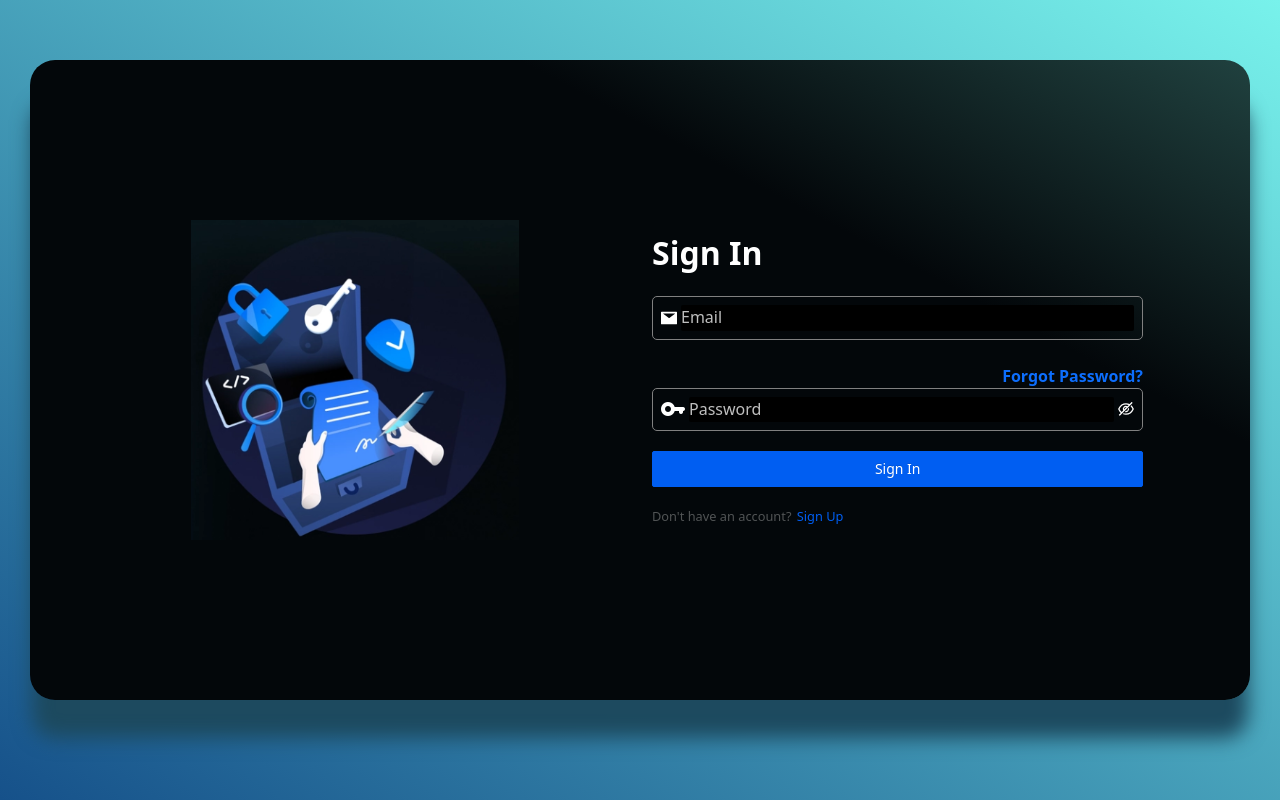
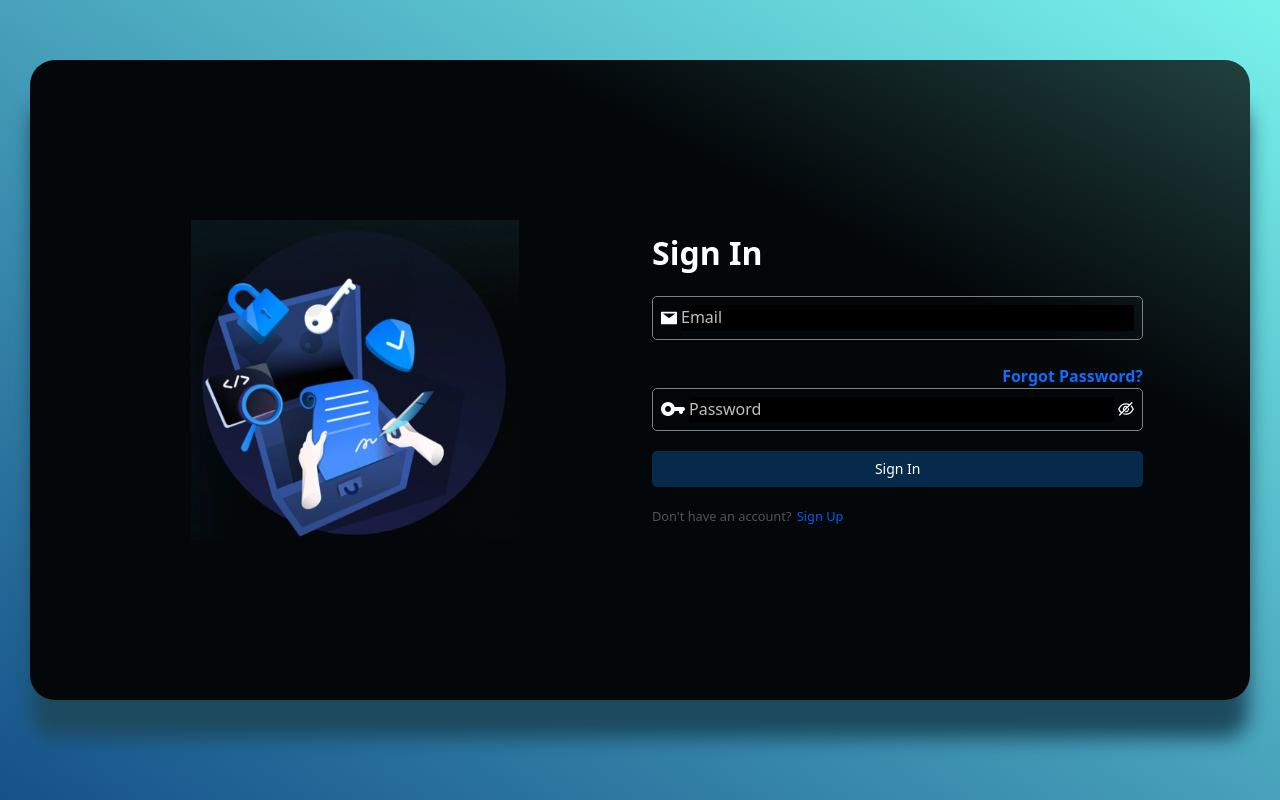
Before and after one commit to RenishIs/assets-frontend, a React (Create React App) app: page /user/login in a window 1280 px wide. Built offline with nearby package versions, Linux system fonts and the light colour scheme; no server answers.

Commit message:
updated app styling, removed warnings

```diff
--- a/src/Components/UI/Loader.js
+++ b/src/Components/UI/Loader.js
@@ -3,7 +3,7 @@ import { PacmanLoader } from "react-spinners";
 const Loader = () => {
     return (
         <div className='app-loader d-flex justify-content-center align-items-center'>
-            <PacmanLoader color='white' size={40}/>
+            <PacmanLoader color='#001529' size={40}/>
         </div>
     )
 }
--- a/src/Components/UI/Timeline.js
+++ b/src/Components/UI/Timeline.js
@@ -10,6 +10,7 @@ const Timeline = ({data}) => {
         {
             data?.map(item => (
                 <VerticalTimelineElement className="vertical-timeline-element--work"
+                                         key={item.id}
                                          contentStyle={{ background: '#001529' }}
                                          contentArrowStyle={{ borderRight: '7px solid #001529' }}
                                          icon={<UserOutlined />}
--- a/src/index.css
+++ b/src/index.css
@@ -182,7 +182,7 @@ div#authForm .ant-input:focus{
 	height: 100%; /* Full height */
 	overflow: auto; /* Enable scroll if needed */
 	background-color: rgb(0, 0, 0); /* Fallback color */
-	background-color: rgba(0, 0, 0, 0.4); /* Black w/ opacity */
+	background-color: rgba(0, 21, 41, 0.4); /* Black w/ opacity */
 
 }
 
@@ -190,3 +190,19 @@ div#authForm .ant-input:focus{
 	width: 90% !important;
 	margin-left: 2rem;
 }
+
+.ant-btn-primary {
+	background-color: #07294a;
+	border: #001529;
+	border-radius: 5px
+}
+
+.ant-btn-primary:hover {
+	background-color: rgba(7, 41, 74, 0.9);
+	border: #001529;
+}
+
+.ant-table-thead > tr > th{
+	background-color: #021a30;
+	color: white;
+}
```
